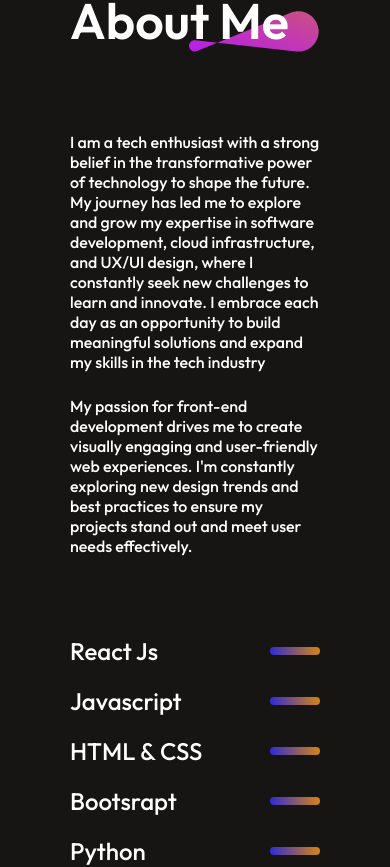
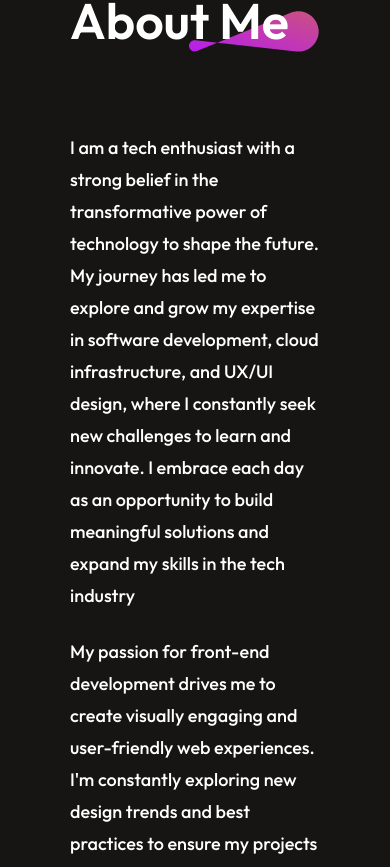
Before and after one commit to vincentMunywoki/my-portfolio, a React (Vite) app: page / in a window 390 px wide. Shown: the part 1269-2136 px from the top of the page. Built offline with nearby package versions, Linux system fonts and the light colour scheme.

Commit message:
initial commit

```diff
--- a/src/Components/About/About.css
+++ b/src/Components/About/About.css
@@ -117,4 +117,8 @@
     .about-left{
         display: none;
     }
+    .about-para{
+        font-size: 18px;
+        line-height: 32px;
+    }
 }
```
